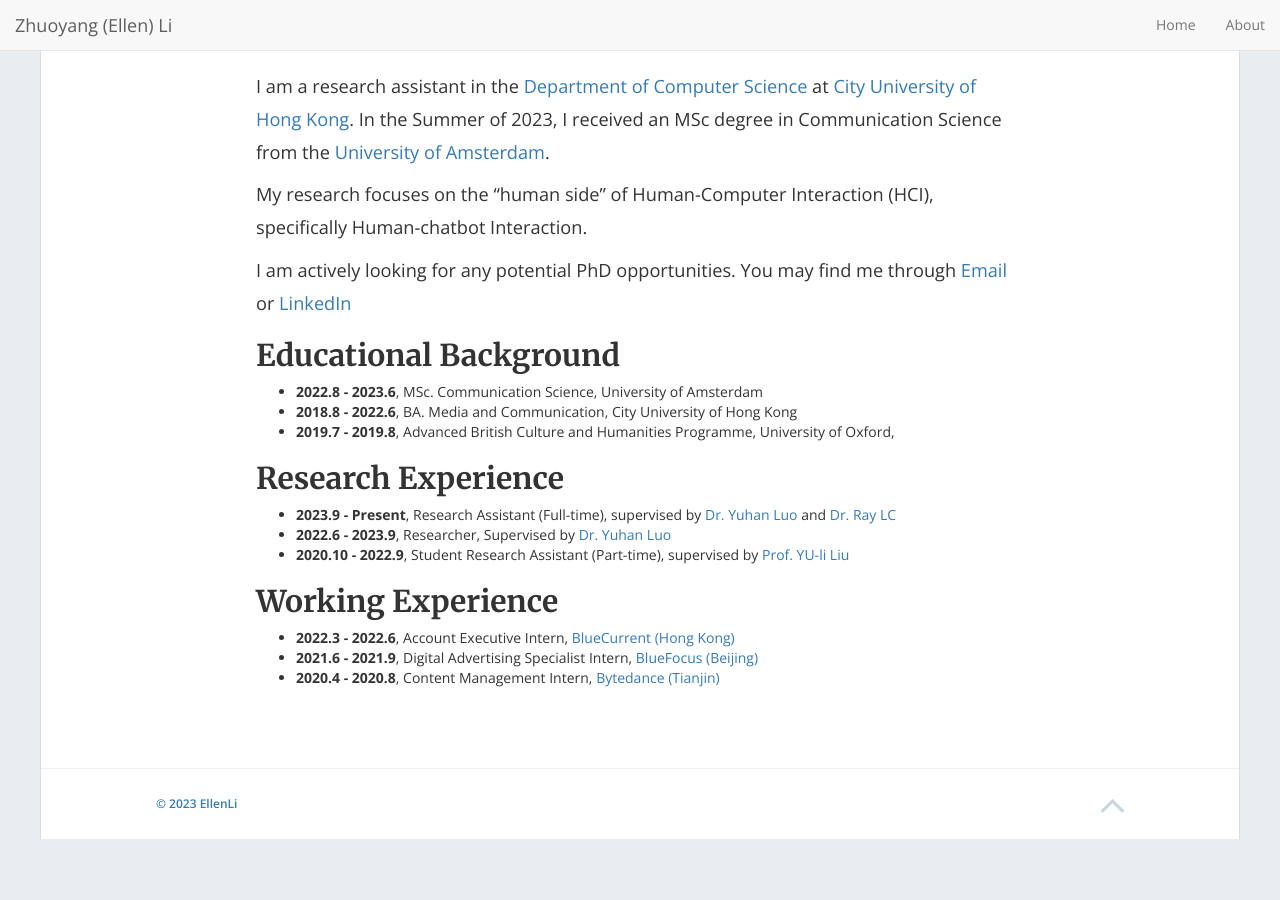
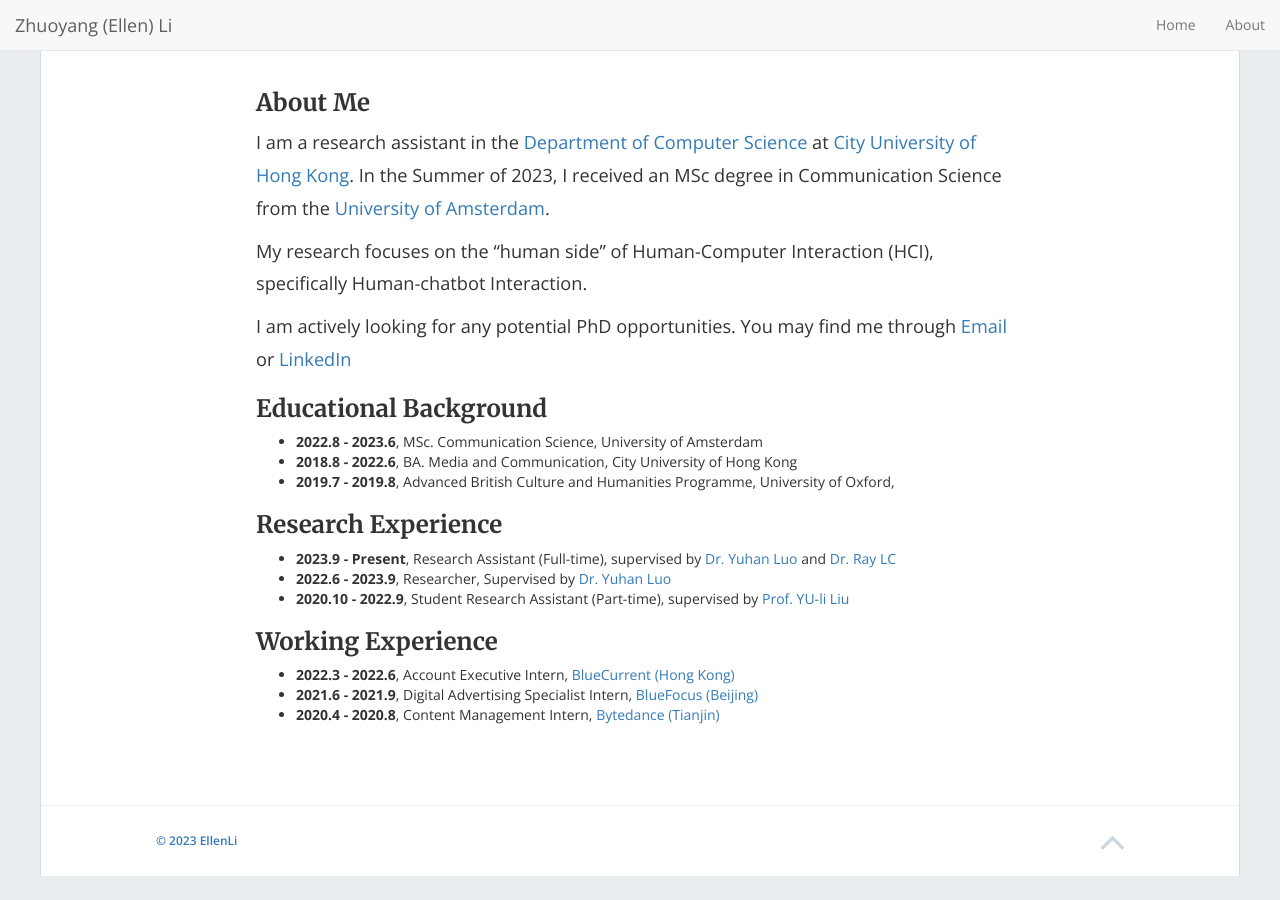
Before and after one commit to jamigibbs/phantom, a Jekyll site: the page built from about.md, in a window 1280 px wide. Built offline with Jekyll 4.4.1, drawn with Linux system fonts in a browser that asks for light colours; nearby versions of some CDN libraries.

Commit message:
Update about.md

```diff
--- a/about.md
+++ b/about.md
@@ -3,6 +3,7 @@ layout: inner
 title: About
 permalink: /about/
 ---
+### About Me
 I am a research assistant in the [Department of Computer Science](https://www.cs.cityu.edu.hk/) at [City University of Hong Kong](https://www.cityu.edu.hk/). In the Summer of 2023, I received an MSc degree in Communication Science from the [University of Amsterdam](https://www.uva.nl/en).
 
 My research focuses on the "human side" of Human-Computer Interaction (HCI), specifically Human-chatbot Interaction.
@@ -10,19 +11,19 @@ My research focuses on the "human side" of Human-Computer Interaction (HCI), spe
 I am actively looking for any potential PhD opportunities.
 You may find me through [Email](zhuoyanli4@cityu.edu.hk) or [LinkedIn](https://www.linkedin.com/in/lizhuoyang720/?locale=en_US)
 
-## Educational Background
+### Educational Background
 
 - **2022.8 - 2023.6**, MSc. Communication Science, University of Amsterdam
 - **2018.8 - 2022.6**, BA. Media and Communication, City University of Hong Kong
 - **2019.7 - 2019.8**, Advanced British Culture and Humanities Programme, University of Oxford,
 
-## Research Experience
+### Research Experience
 
 - **2023.9 - Present**, Research Assistant (Full-time), supervised by [Dr. Yuhan Luo](https://yuhanlolo.github.io/me/) and [Dr. Ray LC](https://www.scm.cityu.edu.hk/people/ray-lc)
 - **2022.6 - 2023.9**, Researcher, Supervised by [Dr. Yuhan Luo](https://yuhanlolo.github.io/me/)
 - **2020.10 - 2022.9**, Student Research Assistant (Part-time), supervised by [Prof. YU-li Liu](https://scholars.cityu.edu.hk/en/persons/yuli-liu(cb5a972e-b906-4c9a-8966-2d04034e50f0).html)
 
-## Working Experience
+### Working Experience
 - **2022.3 - 2022.6**, Account Executive Intern, [BlueCurrent (Hong Kong)](https://bluecurrentgroup.com.hk/)
 - **2021.6 - 2021.9**, Digital Advertising Specialist Intern, [BlueFocus (Beijing)](https://www.bluefocusgroup.com/en/)
 - **2020.4 - 2020.8**, Content Management Intern, [Bytedance (Tianjin)](https://www.bytedance.com/en/)
```
